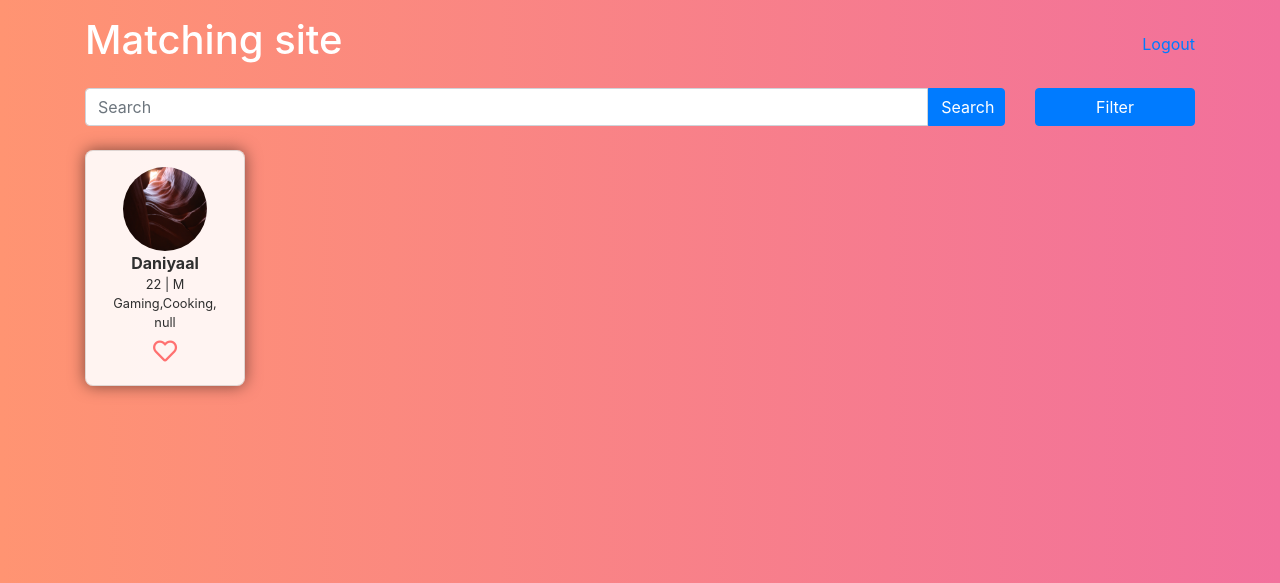
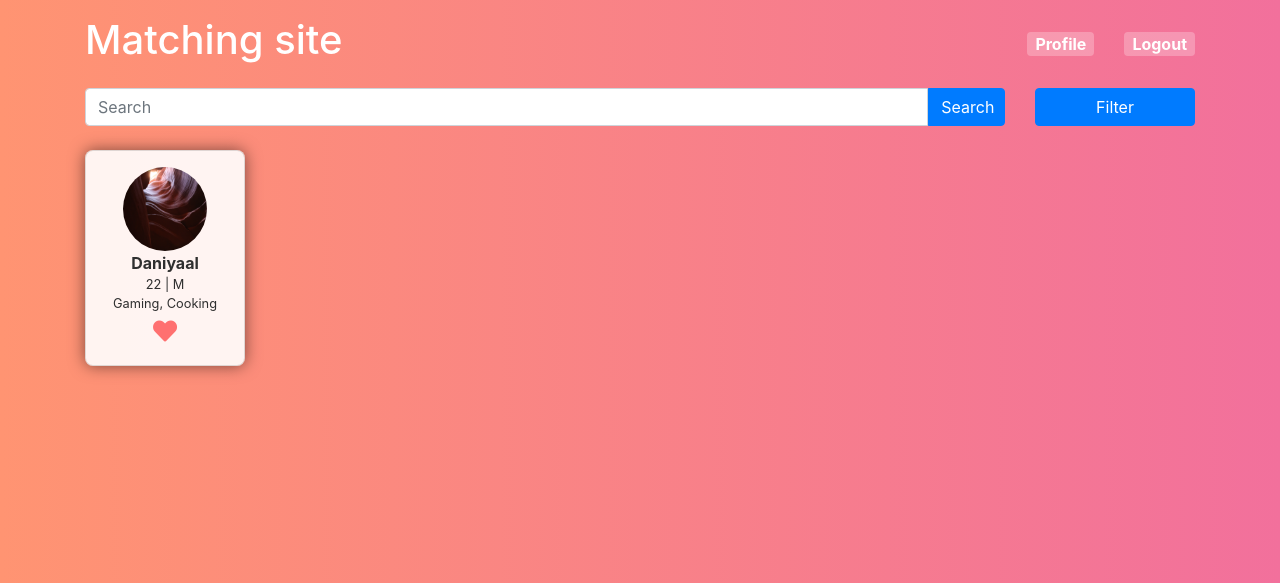
Before and after one commit to Yeonex/Match-Maker, a Django app: page / in a window 1280 px wide. Shown: the top 583 px of the page. Run offline with Django 3.2, Linux system fonts and the light colour scheme; a user stored in the database is signed in; data comes from the database, SQL or seed files in the repository; both versions use the stored data as it was after the commit; data that the repository does not hold is empty; some libraries are stand-ins or nearby versions.

Commit message:
Minor fix to JS, minor improvements to CSS, added link to profile page (which doesn't exist)

```diff
--- a/main_app/static/main_app/css/index.css
+++ b/main_app/static/main_app/css/index.css
@@ -52,14 +52,12 @@
 
 .like > label > input ~ i.fas{
     opacity: 0;
-    transform: translate(-50%, -50%) scale(0.25);
-    transition: all 0.5s ease-out;
+    transition: all 0.2s ease-out;
     pointer-events: none;
 }
 
 .like > label > input:checked ~ i.fas{
     opacity: 1;
-    transform: translate(-50%, -50%) scale(1);
     pointer-events: all;
     transition: opacity 0.1s;
 }
@@ -69,13 +67,13 @@
     transition: none;
 }
 
-#profiles:hover > .profile-card{
+/* #profiles:hover > .profile-card{
     opacity: 0.75;
 }
 
 #profiles:hover > .profile-card:hover{
     opacity: 1;
-}
+} */
 
 input.search{
     border-top-right-radius: 0em;
--- a/main_app/static/main_app/js/profiles.js
+++ b/main_app/static/main_app/js/profiles.js
@@ -76,7 +76,7 @@ $(document).ready(function(){
                 var ageDifMs = Date.now() - new Date(d[i].date_of_birth);
                 var ageDate = new Date(ageDifMs);
                 var age = Math.abs(ageDate.getUTCFullYear() - 1970);
-                $('#profiles').append(getProfileCard(i+10,d[i].profile_pic, d[i].first_name, age, d[i].gender, [d[i].hobbies,'null'], false))
+                $('#profiles').append(getProfileCard(d[i].id,d[i].profile_pic, d[i].first_name, age, d[i].gender, d[i].hobbies, d[i].liked === "True"));
             }
         }
     });
--- a/main_app/templates/main_app/index.html
+++ b/main_app/templates/main_app/index.html
@@ -10,7 +10,14 @@
 {% block content %}
 <div class="row head justify-content-between pt-3">
     <h1 class="col-6">Matching site</h1>
-    <div class="col-4 align-items-center justify-content-end row"><a class="col-auto" href="{% url 'main_app:logout' %}?next={{ request.path }}">Logout</a></div>
+    <nav class="col-4 align-items-center justify-content-end row">
+        <div class="col-auto">
+            <a href="{% url 'main_app:profile' %}">Profile</a>
+        </div>
+        <div class="col-auto">
+            <a href="{% url 'main_app:logout' %}?next={{ request.path }}">Logout</a>
+        </div>
+    </nav>
 </div>
 <div class="row filtering mt-3">
     <div class="col-10">
--- a/main_app/urls.py
+++ b/main_app/urls.py
@@ -7,6 +7,7 @@ from main_app.forms import LoginForm
 app_name = 'main_app'
 urlpatterns = [
     path('', views.index, name='index'),
+    path('profile/', views.profile, name='profile'),
     path('login/', LoginView.as_view(authentication_form=LoginForm), name='login'),
     path('logout/', LogoutView.as_view(), name='logout'),
 ]
--- a/main_app/views.py
+++ b/main_app/views.py
@@ -7,3 +7,8 @@ from django.contrib.auth.decorators import login_required
 @require_http_methods(["GET"])
 def index(request):
     return render(request, 'main_app/index.html')
+
+@login_required
+@require_http_methods(["GET"])
+def profile(request):
+    return render(request, 'main_app/profile.html')
--- a/static/css/core.css
+++ b/static/css/core.css
@@ -10,6 +10,23 @@ body{
     background: linear-gradient(to right, #ff9472, #f2709c); /* W3C, IE 10+/ Edge, Firefox 16+, Chrome 26+, Opera 12+, Safari 7+ */
     color: white;
     /* font-family: 'Roboto', sans-serif; */
+}
+
+a{
+    color: white;
+    font-weight: bold;
+    border-radius: 0.25em;
+    transition: all 0.1s;
+    background: rgba(255,255,255,0.25);
+    display: inline-block;
+    padding-left: 0.5em;
+    padding-right: 0.5em;
+}
+
+a:hover{
+    color: #2f2f2f;
+    background: rgba(255,255,255,0.9);
+    text-decoration: none;
 }
 
 .login{
```
Also changed, not shown: db.sqlite3.
